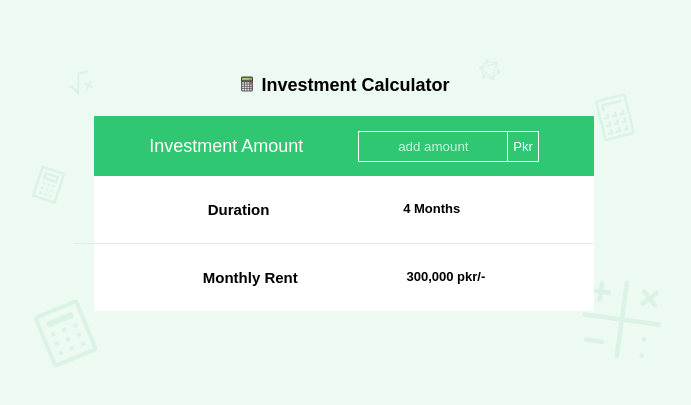
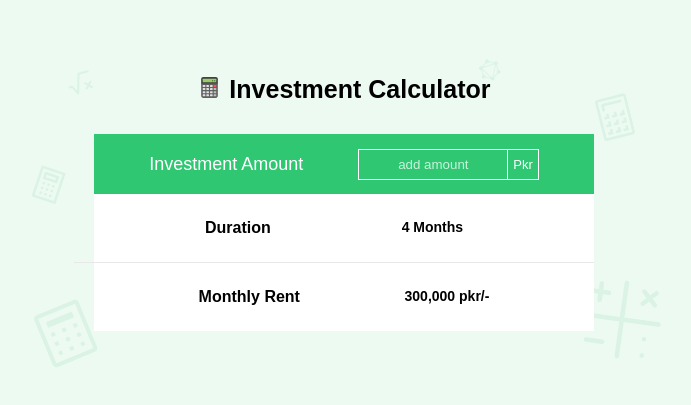
Before and after one commit to Zaibi727/button-card, a React (Create React App) app: page / in a window 1280 px wide. Shown: the part 145-550 px from the top of the page, without its empty margins (296-987 px from the left). Built offline with nearby package versions, Linux system fonts and the light colour scheme.

Commit message:
Update fourteenJune.module.css

```diff
--- a/src/Components/fourteenJune/fourteenJune.module.css
+++ b/src/Components/fourteenJune/fourteenJune.module.css
@@ -21,7 +21,7 @@
 }
 .statement{
     font-weight: regular;
-    font-size: 18px;
+    font-size: 25px;
 }
 .calc{
     margin-bottom: -2px;
@@ -29,7 +29,7 @@
 .calcucard{
     width: 500px;
     height: 300px;
-    margin: 20px auto;
+    margin: 30px auto;
 }
 .calcuHeader{
     background-color:#2fc772;
@@ -62,11 +62,11 @@
 }
 .label{
     font-weight: 550;
-    font-size: 15px;
+    font-size: 16px;
 }
 .data{
     font-weight: 550;
-    font-size: 13px;
+    font-size: 14px;
 }
 .input{
     border: 1px solid white;
```
